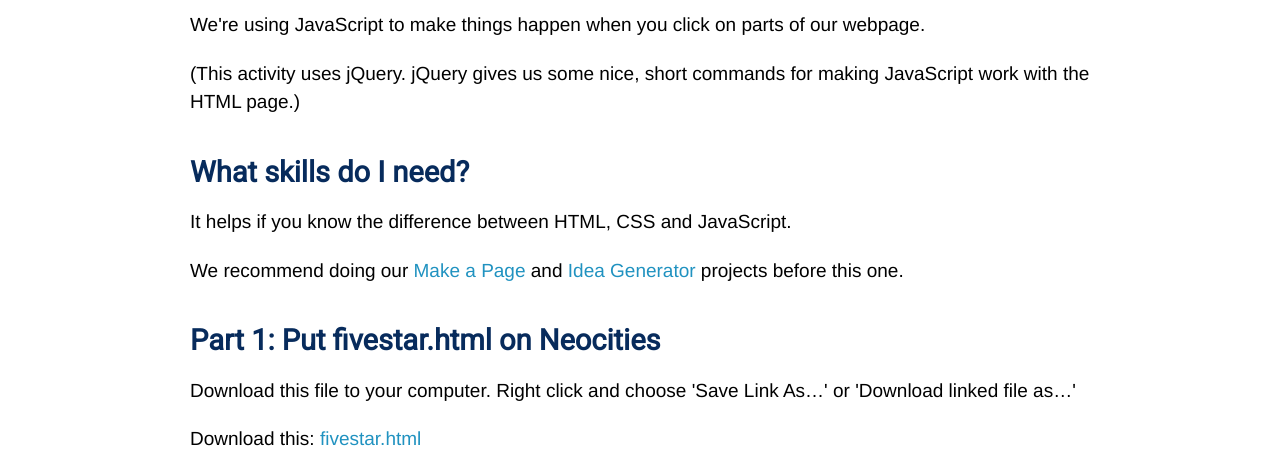
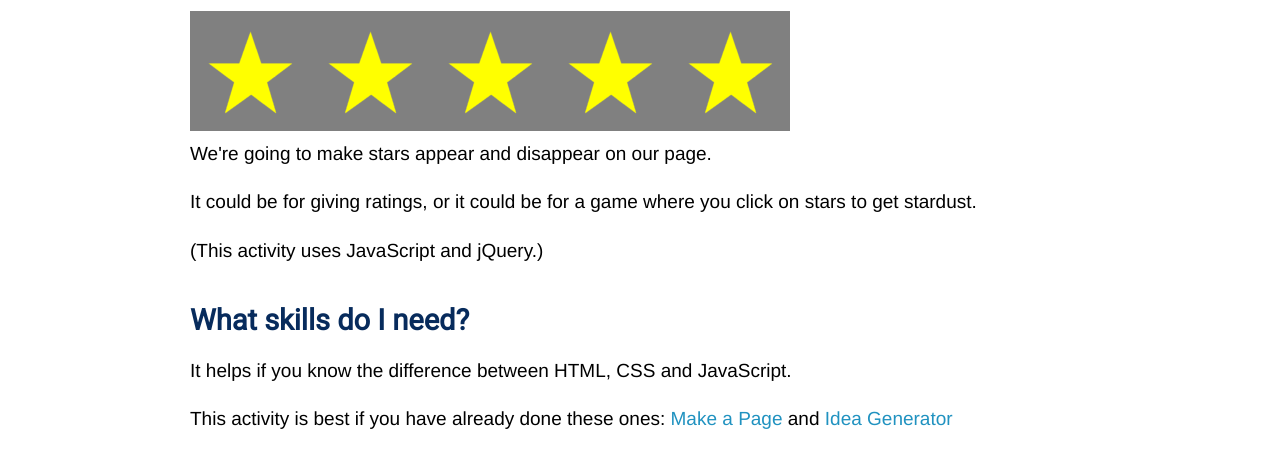
Before and after one commit to codeclubakl/codeclubakl.github.io, a plain HTML site: page fivestar/index.html in a window 1280 px wide. Shown: the part 338-800 px from the top of the page. Drawn offline with Linux system fonts and the light colour scheme.

Commit message:
Clean up tutorial

```diff
--- a/fivestar/index.html
+++ b/fivestar/index.html
@@ -8,7 +8,13 @@
     <link rel="stylesheet" type="text/css" href="/stylesheets/print.css" media="print">
     <title>Five Star at Code Club Auckland</title>
     <style>
-
+   		.star {
+   			display: inline-block;
+   			background-color: grey;
+   			background-image: url("/linked/goldstar.png");
+   			width: 600px;
+   			height: 120px;
+   		}
     </style>
   </head>
   <body>
@@ -21,15 +27,19 @@
     <div class="container">
       <h1>Five Star</h1>
 
-      <p>We're using JavaScript to make things happen when you click on parts of our webpage.</p>
+      <div class="star"></div>
 
-      <p>(This activity uses jQuery. jQuery gives us some nice, short commands for making JavaScript work with the HTML page.)</p>
+      <p>We're going to make stars appear and disappear on our page.</p>
+
+	  <p>It could be for giving ratings, or it could be for a game where you click on stars to get stardust.</p>
+
+      <p>(This activity uses JavaScript and jQuery.)</p>
 
       <h2>What skills do I need?</h2>
 
       <p>It helps if you know the difference between HTML, CSS and JavaScript.</p>
 
-      <p>We recommend doing our <a href="/make-a-page/">Make a Page</a> and <a href="/idea-generator/">Idea Generator</a> projects before this one.</p>
+      <p>This activity is best if you have already done these ones: <a href="/make-a-page/" target="_blank">Make a Page</a> and <a href="/idea-generator/" target="_blank">Idea Generator</a></p>
 
       <h2>Part 1: Put fivestar.html on Neocities</h2>
 
```
